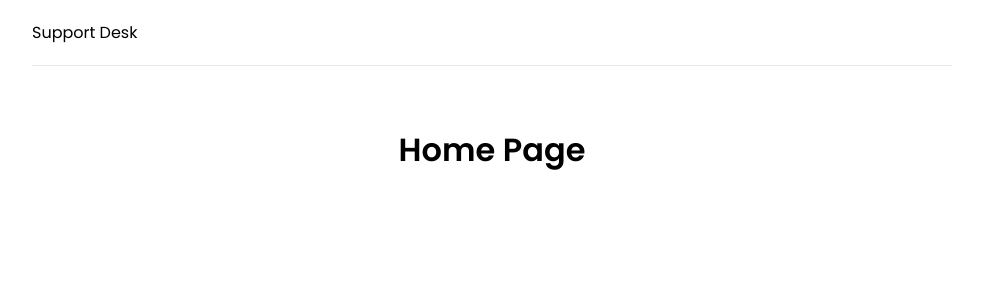
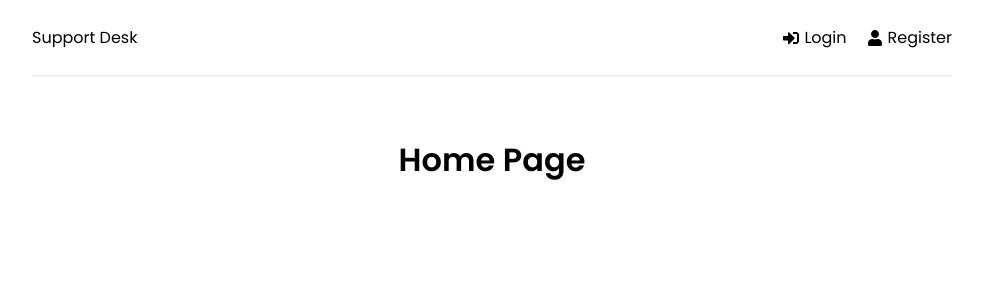
Before and after one commit to Farahat612/brad-react, a React (Create React App) app in the folder support-desk/frontend/: page / in a window 1280 px wide. Shown: the top 300 px of the page, without its empty margins (148-1131 px from the left). Built offline with nearby package versions, Linux system fonts and the light colour scheme.

Commit message:
added links in Header

```diff
--- a/support-desk/frontend/src/components/Header.jsx
+++ b/support-desk/frontend/src/components/Header.jsx
@@ -7,6 +7,25 @@ const Header = () => {
       <div className='logo'>
         <Link to='/'>Support Desk</Link>
       </div>
+      <nav>
+        <ul>
+          <li>
+            <Link to='/login'>
+              <FaSignInAlt /> Login
+            </Link>
+          </li>
+          <li>
+            <Link to='/register'>
+              <FaUser /> Register
+            </Link>
+          </li>
+          {/* <li>
+            <Link to='/logout'>
+              <FaSignOutAlt /> Logout
+            </Link>
+          </li> */}
+        </ul>
+      </nav>
     </header>
   )
 }
```
